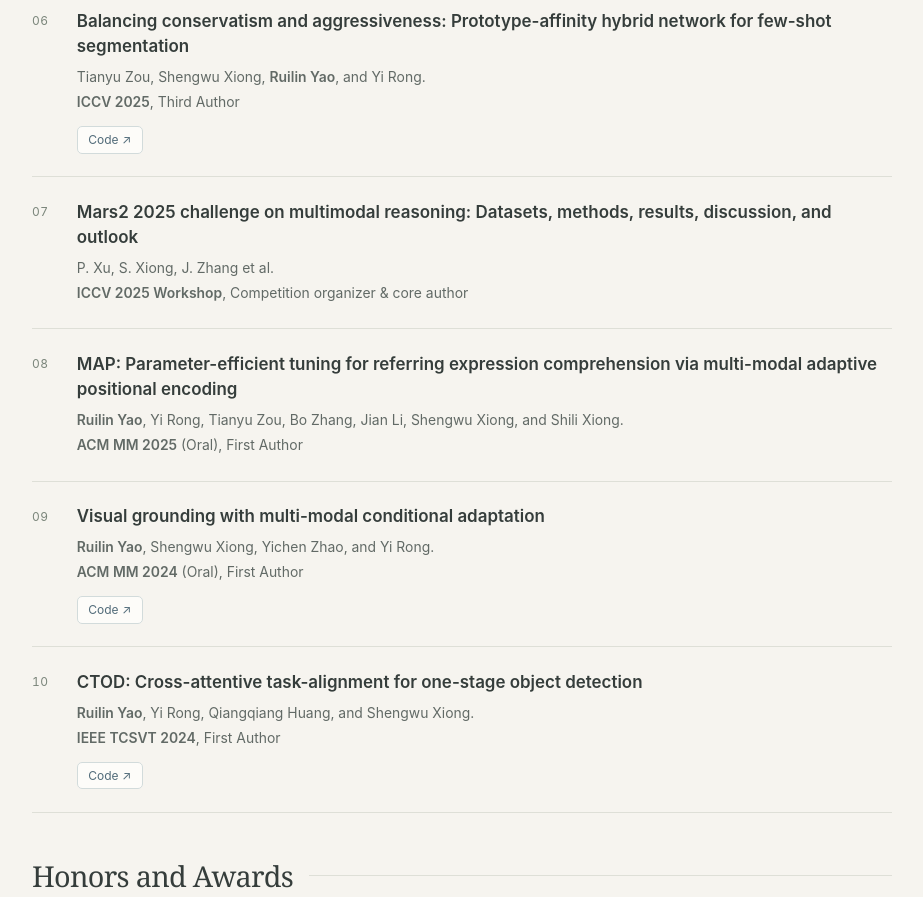
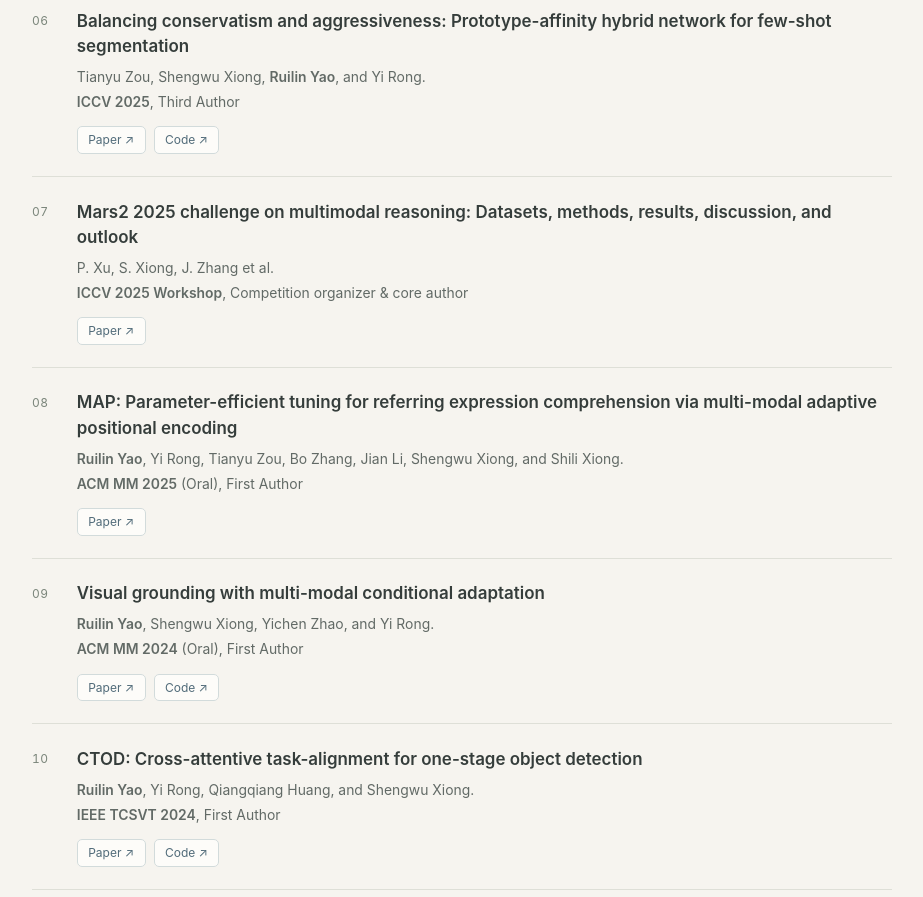
Before and after one commit to Mr-Bigworth/Mr-Bigworth.github.io, a plain HTML site: page index.html in a window 1280 px wide. Shown: the part 2100-2997 px from the top of the page, without its empty margins (336-1259 px from the left). Drawn offline with nearby package versions, Linux system fonts and the light colour scheme; some packages are replaced by stand-ins of ours.

Commit message:
Add official publication links for five papers

```diff
--- a/index.html
+++ b/index.html
@@ -255,29 +255,31 @@
                         <strong>Balancing conservatism and aggressiveness: Prototype-affinity hybrid network for few-shot segmentation</strong><br>
                         Tianyu Zou, Shengwu Xiong, <strong>Ruilin Yao</strong>, and Yi Rong.<br>
                         <strong>ICCV 2025</strong>, Third Author
-                        <span class="publication-links"><a href="https://github.com/tianyu-zou/PAHNet" target="_blank" rel="noopener noreferrer" aria-label="Code for tianyu-zou/PAHNet">Code <span aria-hidden="true">↗</span></a></span>
+                        <span class="publication-links"><a href="https://openaccess.thecvf.com/content/ICCV2025/html/Zou_Balancing_Conservatism_and_Aggressiveness_Prototype-Affinity_Hybrid_Network_for_Few-Shot_Segmentation_ICCV_2025_paper.html" target="_blank" rel="noopener noreferrer">Paper <span aria-hidden="true">↗</span></a><a href="https://github.com/tianyu-zou/PAHNet" target="_blank" rel="noopener noreferrer" aria-label="Code for tianyu-zou/PAHNet">Code <span aria-hidden="true">↗</span></a></span>
                     </li>
                     <li>
                         <strong>Mars2 2025 challenge on multimodal reasoning: Datasets, methods, results, discussion, and outlook</strong><br>
                         P. Xu, S. Xiong, J. Zhang et al.<br>
                         <strong>ICCV 2025 Workshop</strong>, Competition organizer & core author
+                        <span class="publication-links"><a href="https://openaccess.thecvf.com/content/ICCV2025W/MARS2/html/Xu_MARS2_2025_Challenge_on_Multimodal_Reasoning_Datasets_Methods_Results_Discussion_ICCVW_2025_paper.html" target="_blank" rel="noopener noreferrer">Paper <span aria-hidden="true">↗</span></a></span>
                     </li>
                     <li>
                         <strong>MAP: Parameter-efficient tuning for referring expression comprehension via multi-modal adaptive positional encoding</strong><br>
                         <strong>Ruilin Yao</strong>, Yi Rong, Tianyu Zou, Bo Zhang, Jian Li, Shengwu Xiong, and Shili Xiong.<br>
                         <strong>ACM MM 2025</strong> (Oral), First Author
+                        <span class="publication-links"><a href="https://dl.acm.org/doi/10.1145/3746027.3755810" target="_blank" rel="noopener noreferrer">Paper <span aria-hidden="true">↗</span></a></span>
                     </li>
                     <li>
                         <strong>Visual grounding with multi-modal conditional adaptation</strong><br>
                         <strong>Ruilin Yao</strong>, Shengwu Xiong, Yichen Zhao, and Yi Rong.<br>
                         <strong>ACM MM 2024</strong> (Oral), First Author
-                        <span class="publication-links"><a href="https://github.com/Mr-Bigworth/MMCA" target="_blank" rel="noopener noreferrer" aria-label="Code for Mr-Bigworth/MMCA">Code <span aria-hidden="true">↗</span></a></span>
+                        <span class="publication-links"><a href="https://dl.acm.org/doi/10.1145/3664647.3681256" target="_blank" rel="noopener noreferrer">Paper <span aria-hidden="true">↗</span></a><a href="https://github.com/Mr-Bigworth/MMCA" target="_blank" rel="noopener noreferrer" aria-label="Code for Mr-Bigworth/MMCA">Code <span aria-hidden="true">↗</span></a></span>
                     </li>
                     <li>
                         <strong>CTOD: Cross-attentive task-alignment for one-stage object detection</strong><br>
                         <strong>Ruilin Yao</strong>, Yi Rong, Qiangqiang Huang, and Shengwu Xiong.<br>
                         <strong>IEEE TCSVT 2024</strong>, First Author
-                        <span class="publication-links"><a href="https://github.com/Mr-Bigworth/CTOD" target="_blank" rel="noopener noreferrer" aria-label="Code for Mr-Bigworth/CTOD">Code <span aria-hidden="true">↗</span></a></span>
+                        <span class="publication-links"><a href="https://ieeexplore.ieee.org/document/10583896/" target="_blank" rel="noopener noreferrer">Paper <span aria-hidden="true">↗</span></a><a href="https://github.com/Mr-Bigworth/CTOD" target="_blank" rel="noopener noreferrer" aria-label="Code for Mr-Bigworth/CTOD">Code <span aria-hidden="true">↗</span></a></span>
                     </li>
                 </ul>
 
```
